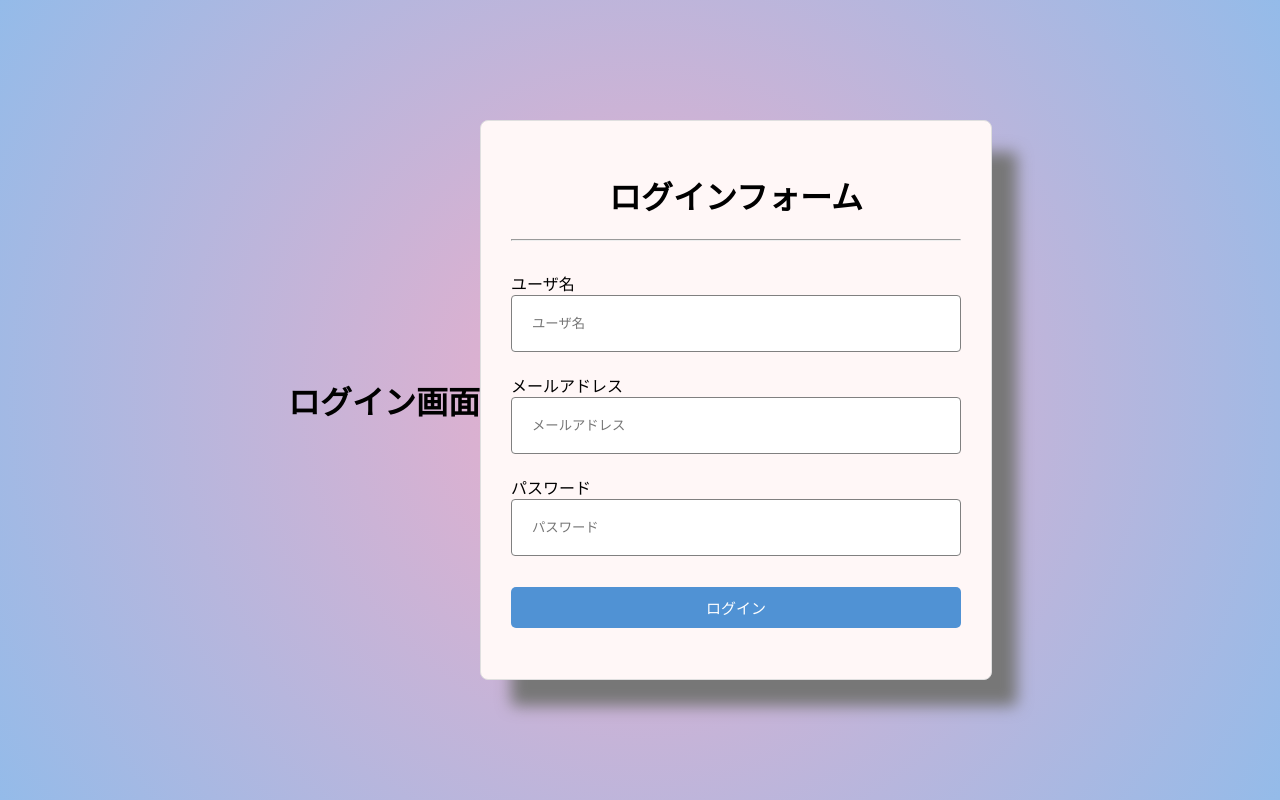
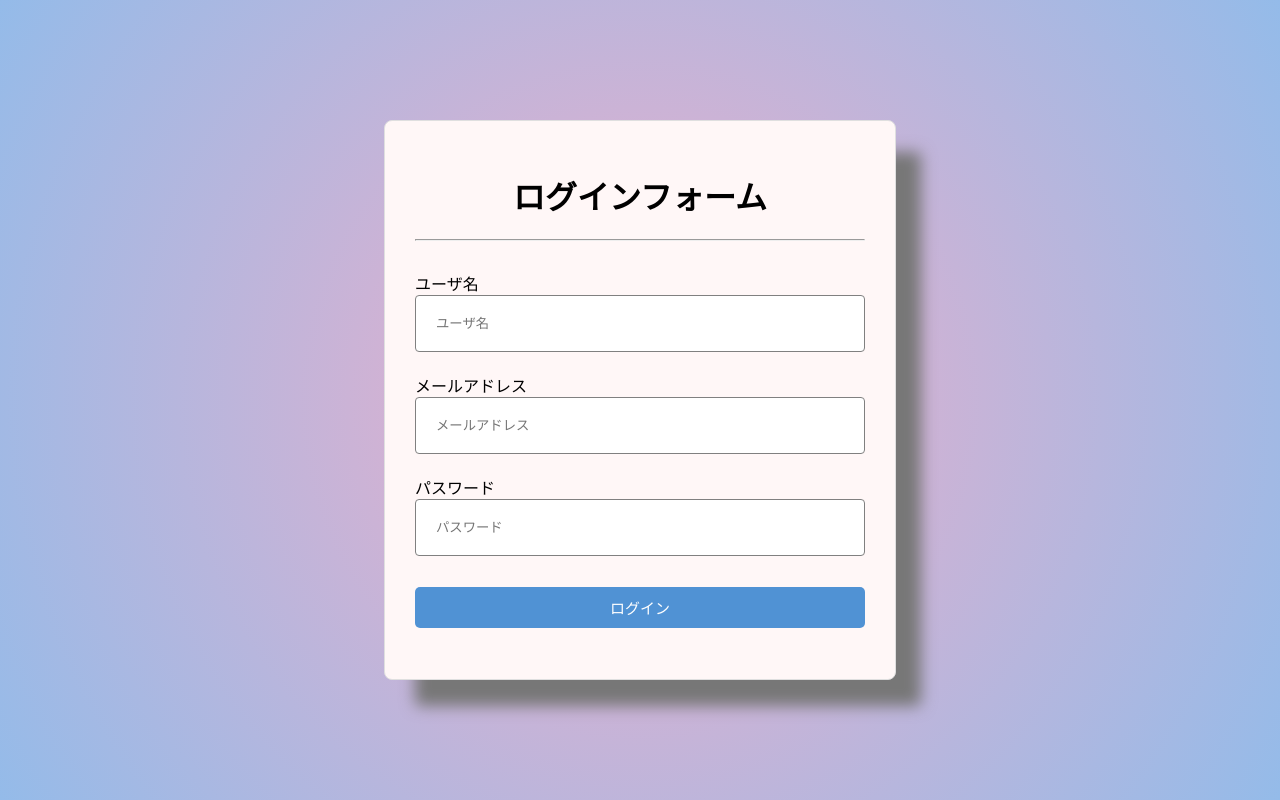
Before and after one commit to takumi130730/myapp, a React (Create React App) app: page / in a window 1280 px wide. Built offline with nearby package versions, Linux system fonts and the light colour scheme.

Commit message:
ログイン画面修正

```diff
--- a/src/App.js
+++ b/src/App.js
@@ -1,10 +1,8 @@
 import './App.css';
-import List from './List';
 
 function App() {
   return (
     <div className="formContainer">
-      <h1>ログイン画面</h1>
       <form>
         <h1>ログインフォーム</h1>
         <hr />
```
